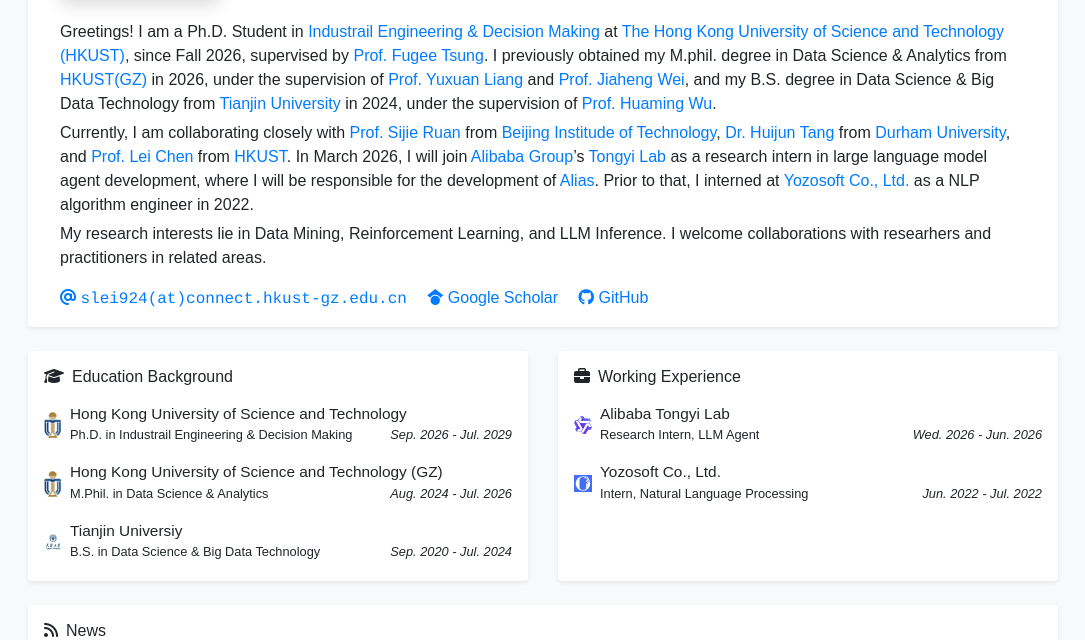
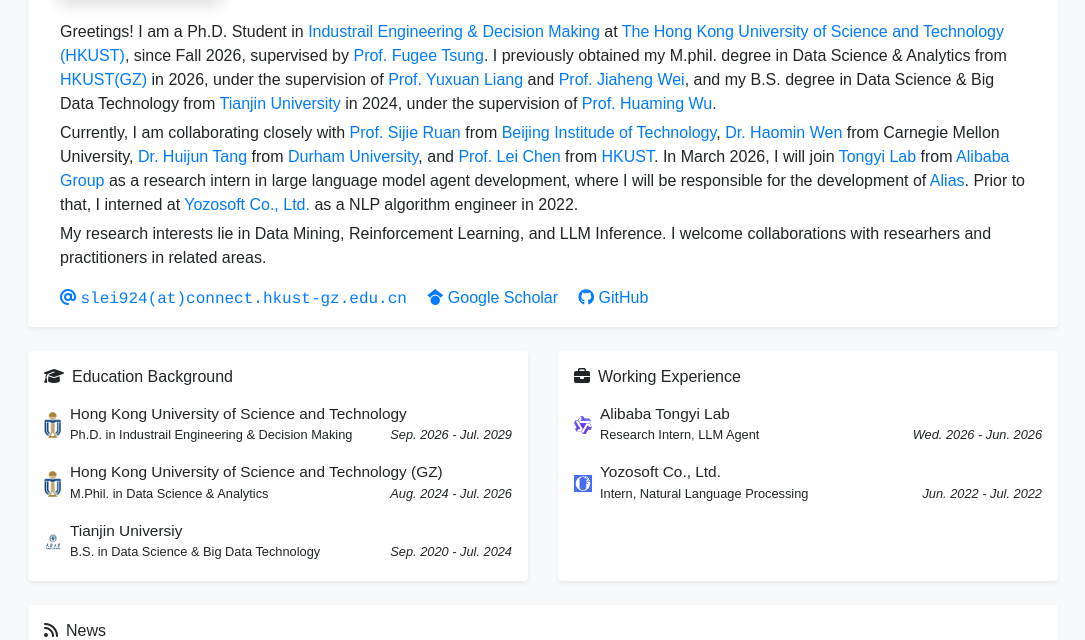
Before and after one commit to thunderlrr/songxinlei.github.io, a Jekyll site: the page built from index.html, in a window 1280 px wide and 900 px high, cut to the strip 260-900 px from the top of the window. Shown: the whole strip, without its empty margins (97-1182 px from the left). Built offline with Jekyll 4.4.1, drawn with Linux system fonts in a browser that asks for light colours; a style sheet for code colours, icons or effects is not loaded.

Commit message:
Update profile.yml

```diff
--- a/_data/profile.yml
+++ b/_data/profile.yml
@@ -24,7 +24,7 @@
     Greetings! I am a Ph.D. Student in <a href="https://ieda.ust.hk/eng/index.php" target="_blank">Industrail Engineering & Decision Making</a> at <a href="https://hkust.edu.hk/" target="_blank">The Hong Kong University of Science and Technology (HKUST)</a>, since Fall 2026, supervised by <a href="https://www.ieda.ust.hk/dfaculty/tsung/" target="_blank">Prof. Fugee Tsung</a>. I previously obtained my M.phil. degree in Data Science & Analytics from  <a href="https://www.hkust-gz.edu.cn/zh/" target="_blank">HKUST(GZ)</a> in 2026, under the supervision of <a href="https://yuxuanliang.com/" target="_blank">Prof. Yuxuan Liang</a> and <a href="https://sites.google.com/ucsc.edu/jiahengwei" target="_blank">Prof. Jiaheng Wei</a>, and my B.S. degree in Data Science & Big Data Technology from <a href="https://www.tju.edu.cn/" target="_blank">Tianjin University</a> in 2024, under the supervision of <a href="https://cam.tju.edu.cn/homepage/wuhuaming/" target="_blank">Prof. Huaming Wu</a>.
   </p>
   <p style="margin-bottom: 5px;">
-    Currently, I am collaborating closely with <a href="http://www.sjruan.me/" target="_blank">Prof. Sijie Ruan</a> from <a href="https://www.bit.edu.cn/" target="_blank">Beijing Institude of Technology</a>, <a href="https://www.durham.ac.uk/staff/huijun-tang/" target="_blank">Dr. Huijun Tang</a> from <a href="https://www.durham.ac.uk/" target="_blank">Durham University</a>, and <a href="https://cse.hkust.edu.hk/~leichen/" target="_blank">Prof. Lei Chen</a> from <a href="https://hkust.edu.hk/" target="_blank">HKUST</a>. In March 2026, I will join <a href="https://www.alibaba.com/" target="_blank">Alibaba Group</a>’s <a href="https://careers-tongyi.alibaba.com/?lang=zh" target="_blank">Tongyi Lab</a> as a research intern in large language model agent development, where I will be responsible for the development of <a href="https://github.com/agentscope-ai/agentscope-samples/tree/main/alias" target="_blank">Alias</a>. Prior to that, I interned at <a href="https://www.yozosoft.com/" target="_blank">Yozosoft Co., Ltd.</a> as a NLP algorithm engineer in 2022.
+    Currently, I am collaborating closely with <a href="http://www.sjruan.me/" target="_blank">Prof. Sijie Ruan</a> from <a href="https://www.bit.edu.cn/" target="_blank">Beijing Institude of Technology</a>, <a href="https://wenhaomin.github.io/" target="_blank">Dr. Haomin Wen</a> from Carnegie Mellon University, <a href="https://www.durham.ac.uk/staff/huijun-tang/" target="_blank">Dr. Huijun Tang</a> from <a href="https://www.durham.ac.uk/" target="_blank">Durham University</a>, and <a href="https://cse.hkust.edu.hk/~leichen/" target="_blank">Prof. Lei Chen</a> from <a href="https://hkust.edu.hk/" target="_blank">HKUST</a>. In March 2026, I will join <a href="https://careers-tongyi.alibaba.com/?lang=zh" target="_blank">Tongyi Lab</a> from <a href="https://www.alibaba.com/" target="_blank">Alibaba Group</a> as a research intern in large language model agent development, where I will be responsible for the development of <a href="https://github.com/agentscope-ai/agentscope-samples/tree/main/alias" target="_blank">Alias</a>. Prior to that, I interned at <a href="https://www.yozosoft.com/" target="_blank">Yozosoft Co., Ltd.</a> as a NLP algorithm engineer in 2022.
   </p>
   <p style="margin-bottom: 5px;">
     My research interests lie in Data Mining, Reinforcement Learning, and LLM Inference. I welcome collaborations with researhers and practitioners in related areas.
```
